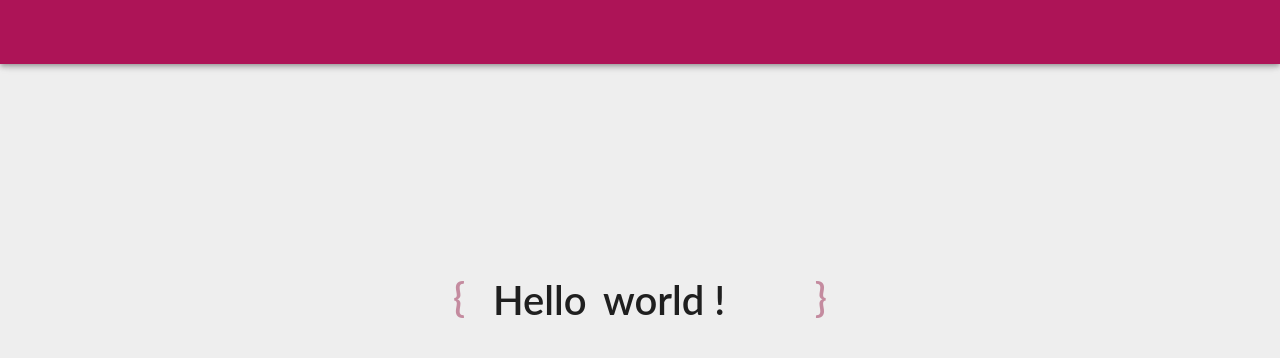
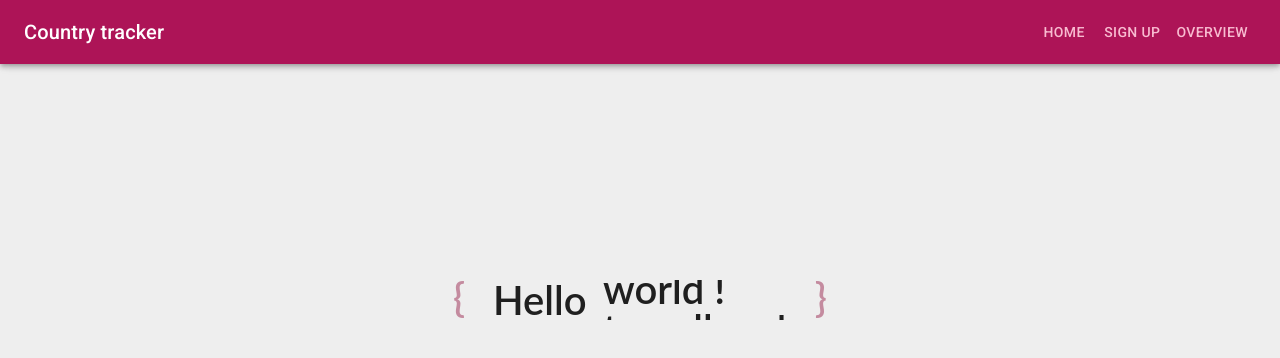
Before and after one commit to neuefische/muc-22-2-team-pause, a React (Create React App) app in the folder frontend/: page / in a window 1280 px wide. Shown: the top 358 px of the page. Built offline with nearby package versions, Linux system fonts and the light colour scheme; no server answers.

Commit message:
Add Title + Buttons to navbar, Add handleNavigation function

```diff
--- a/frontend/src/component/NavBar.tsx
+++ b/frontend/src/component/NavBar.tsx
@@ -1,10 +1,44 @@
-import {AppBar, Toolbar} from "@mui/material";
+import {AppBar, Box, Button, Toolbar, Typography} from "@mui/material";
+import React from "react";
+import {useNavigate} from "react-router-dom";
 
-export default function NavBar () {
+export default function NavBar() {
+    const navItems = [
+        {
+            name: 'Home',
+            path: "/"
+        }
+        , {
+            name: 'Sign Up',
+            path: "/"
+        }, {
+            name: 'Overview',
+            path: "/overview"
+        }];
 
-    return(<AppBar position={"sticky"} color={"secondary"} component={"nav"}>
+    const navigate = useNavigate();
+
+    function handleNavigation(path: string) {
+        navigate(path)
+    }
+
+    return (<AppBar position={"sticky"}
+                    color={"secondary"}
+                    component={"nav"}
+        >
             <Toolbar>
+                <Typography
+                    variant="h6"
+                    component="div"
+                    sx={{flexGrow: 1, display: 'flex'}}>
+                    Country tracker
+                </Typography>
 
+                <Box>
+                    {navItems.map((item) => (
+                        <Button key={item.name} onClick={() => handleNavigation(item.path)}>{item.name}</Button>
+                    ))}
+                </Box>
             </Toolbar>
         </AppBar>
 
```
